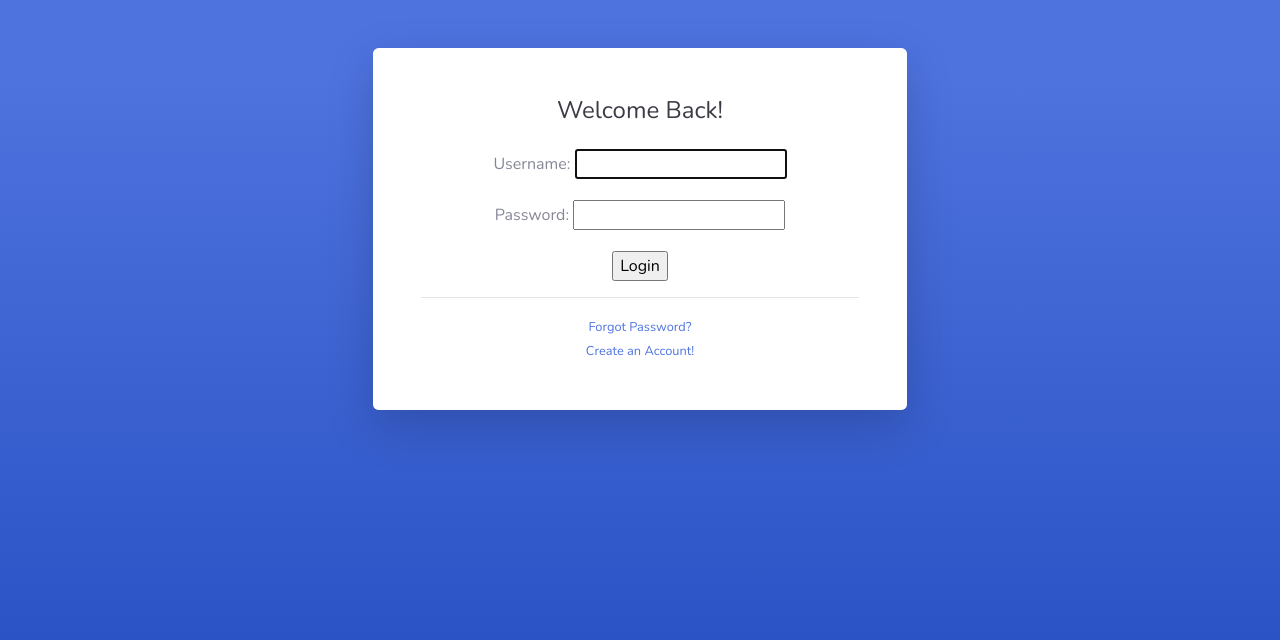
After one commit to atomheartdani/django-plotly-dash, a Django app: page /accounts/login/ in a window 1280 px wide. The commit adds this page. Shown: the top 640 px of the page. Run offline with Django 4.2, Linux system fonts and the light colour scheme; some libraries are stand-ins or nearby versions.

Commit message:
Add login-logout management

```diff
--- a/django_dashboard/django_dashboard/urls.py
+++ b/django_dashboard/django_dashboard/urls.py
@@ -19,5 +19,6 @@ from django.urls import include, path
 urlpatterns = [
     path('', include('home.urls')),
     path('admin/', admin.site.urls),
+    path('accounts/', include('django.contrib.auth.urls')),
     path('django_plotly_dash/', include('django_plotly_dash.urls')),
 ]
--- a/django_dashboard/templates/partials/_topbar.html
+++ b/django_dashboard/templates/partials/_topbar.html
@@ -8,7 +8,7 @@
     <ul class="navbar-nav ml-auto">
         <li class="nav-item dropdown no-arrow">
             <a class="nav-link dropdown-toggle" href="#" id="userDropdown" role="button" data-toggle="dropdown" aria-haspopup="true" aria-expanded="false">
-                <span class="mr-2 d-none d-lg-inline text-gray-600 small">John Doe</span>
+                <span class="mr-2 d-none d-lg-inline text-gray-600 small">{{ user.get_username }}</span>
                 <img class="img-profile rounded-circle" src="{% static 'img/undraw_profile.svg' %}" />
             </a>
             <div class="dropdown-menu dropdown-menu-right shadow animated--grow-in" aria-labelledby="userDropdown">
--- /dev/null
+++ b/django_dashboard/templates/registration/login.html
@@ -0,0 +1,62 @@
+{% load static %}
+
+<!DOCTYPE html>
+<html lang="en">
+    <head>
+        <meta charset="utf-8" />
+        <meta http-equiv="X-UA-Compatible" content="IE=edge" />
+        <meta name="viewport" content="width=device-width, initial-scale=1, shrink-to-fit=no" />
+        <meta name="description" content="" />
+        <meta name="author" content="" />
+        <title>Django Dashboard</title>
+        <link href="{% static 'vendor/fontawesome-free/css/all.min.css' %}" rel="stylesheet" type="text/css" />
+        <link href="https://fonts.googleapis.com/css?family=Nunito:200,200i,300,300i,400,400i,600,600i,700,700i,800,800i,900,900i" rel="stylesheet" />
+        <link href="{% static 'css/sb-admin-2.min.css' %}" rel="stylesheet" />
+    </head>
+
+    <body class="bg-gradient-primary">
+        <div class="container">
+            <div class="row justify-content-center">
+                <div class="col-6">
+                    <div class="card o-hidden border-0 shadow-lg my-5">
+                        <div class="card-body p-0">
+                            <div class="row">
+                                <div class="col">
+                                    <div class="p-5">
+                                        <div class="text-center">
+                                            <h1 class="h4 text-gray-900 mb-4">Welcome Back!</h1>
+                                        </div>
+                                        <form class="user" method="post">
+                                            {% csrf_token %}
+
+                                            <div class="form-group text-center">
+                                                {{ form.as_p }}
+                                            </div>
+
+                                            <div class="text-center">
+                                                <input type="hidden" name="next" value="{{ next }}" />
+                                                <input type="submit" value="Login" />
+                                            </div>
+                                        </form>
+                                        <hr />
+                                        <div class="text-center">
+                                            <a class="small" href="forgot-password.html">Forgot Password?</a>
+                                        </div>
+                                        <div class="text-center">
+                                            <a class="small" href="register.html">Create an Account!</a>
+                                        </div>
+                                    </div>
+                                </div>
+                            </div>
+                        </div>
+                    </div>
+                </div>
+            </div>
+        </div>
+
+        <script src="{% static 'vendor/jquery/jquery.min.js' %}"></script>
+        <script src="{% static 'vendor/bootstrap/js/bootstrap.bundle.min.js' %}"></script>
+        <script src="{% static 'vendor/jquery-easing/jquery.easing.min.js' %}"></script>
+        <script src="{% static 'js/sb-admin-2.min.js' %}"></script>
+    </body>
+</html>
```
Also changed, not shown: django_dashboard/django_dashboard/settings.py (+7 -0 lines), django_dashboard/templates/index.html (+3 -18 lines), django_dashboard/templates/partials/_logout_modal.html (added, +17 -0 lines).
